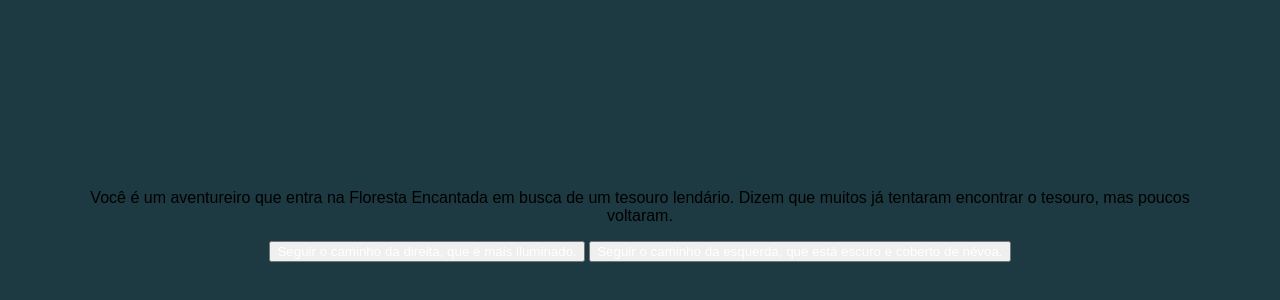
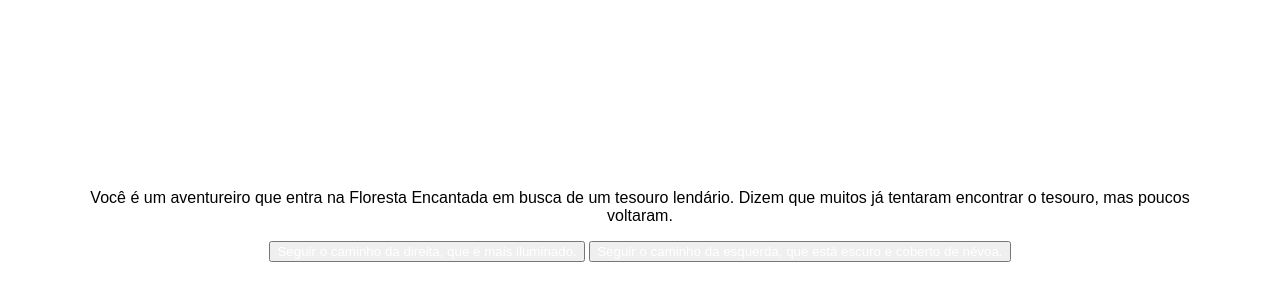
Before and after one commit to isasantos09/Criando-minha-aventura, a plain HTML site: page index.html in a window 1280 px wide. Shown: the part 142-442 px from the top of the page. Drawn offline with Linux system fonts and the light colour scheme; a web font is replaced by a local one.

Commit message:
Update style.css

```diff
--- a/style.css
+++ b/style.css
@@ -1,5 +1,5 @@
 body {
-    background-color: #1d3942;
+    background-color: Rosa;
     color: Black;
     font-family: "Bai Jamjuree", sans-serif;
     display: flex;
```
